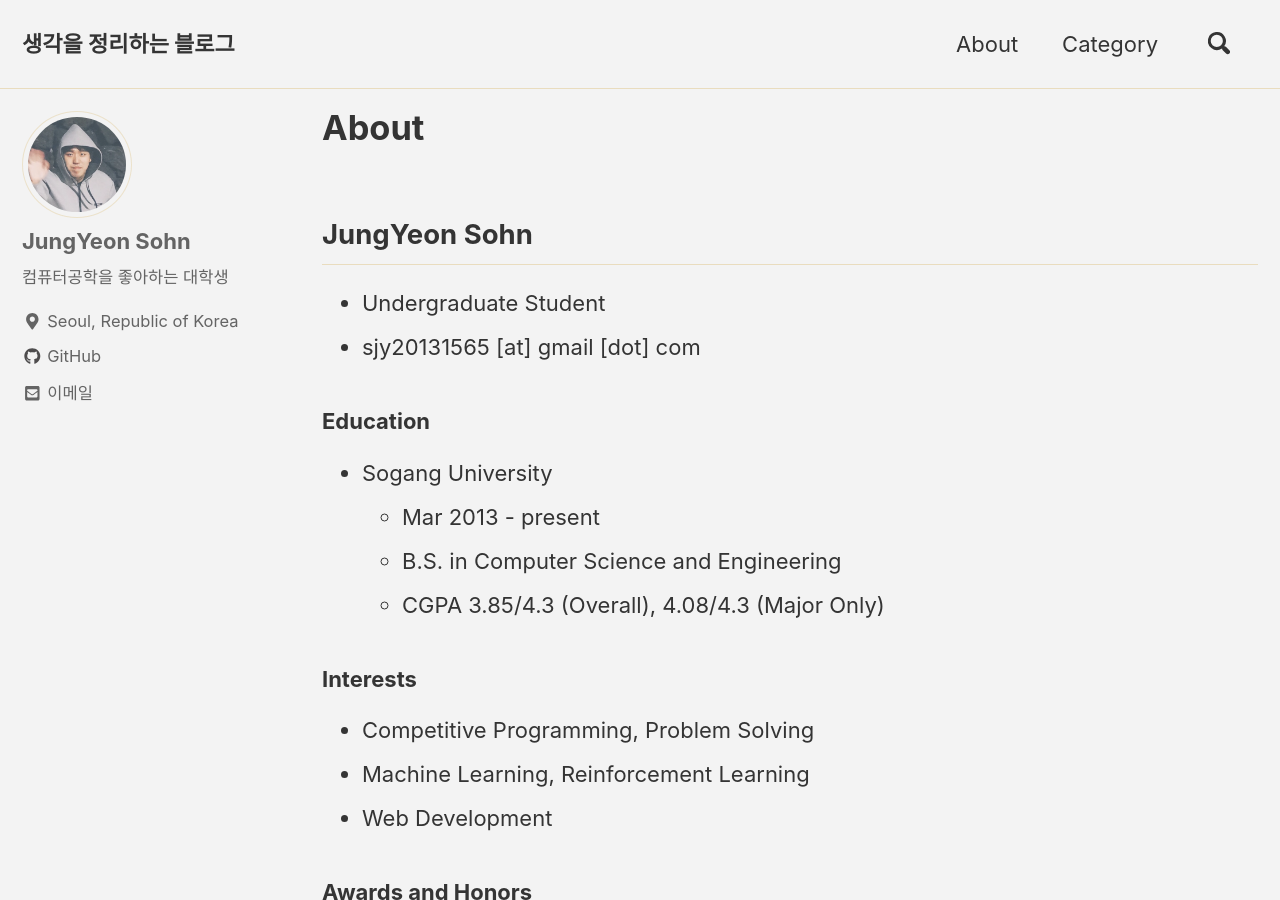
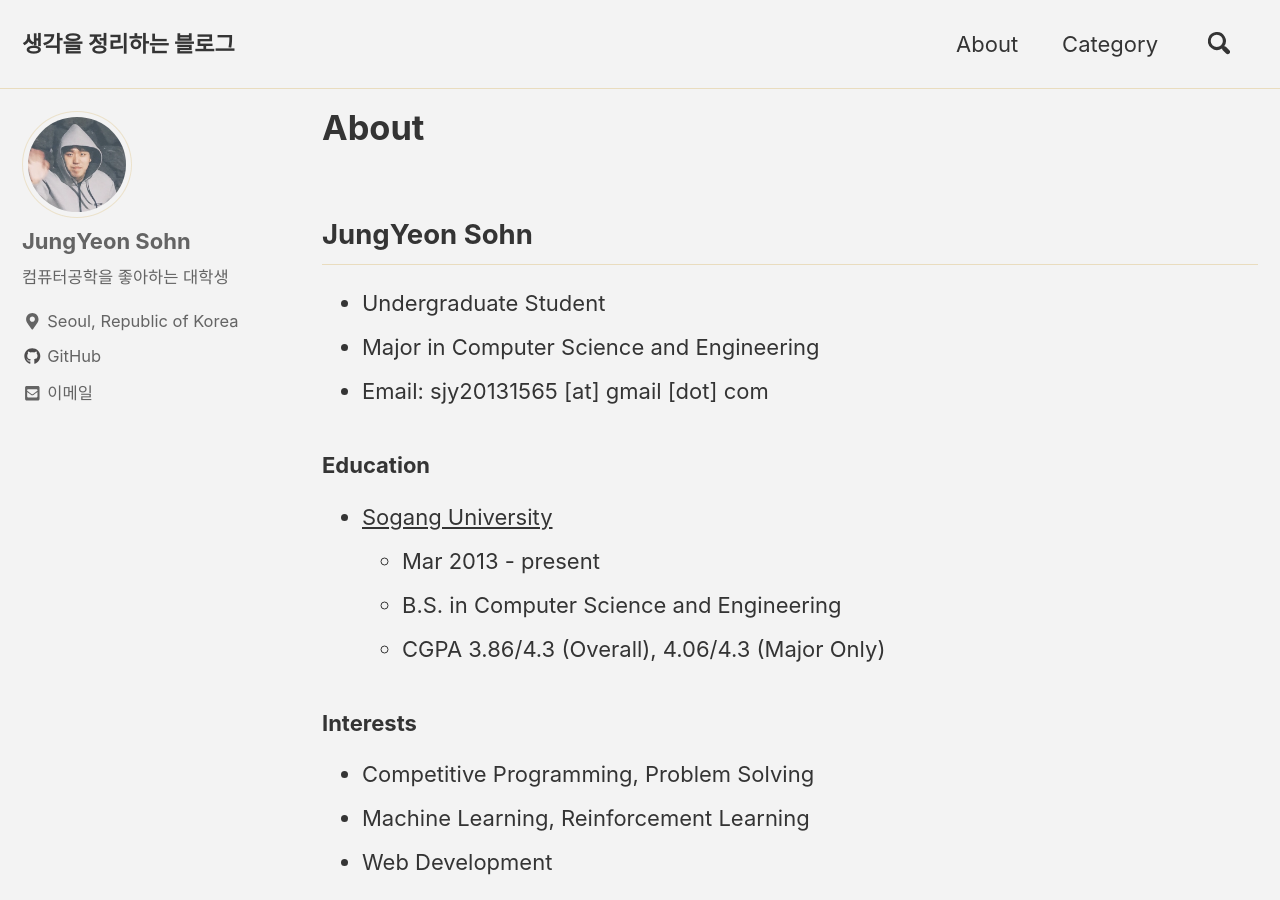
Before and after one commit to leesunkyu94/leesunkyu94.github.io, a Jekyll site: the page built from _pages/about.md, in a window 1280 px wide and 900 px high. Built offline with Jekyll 4.4.1, drawn with Linux system fonts in a browser that asks for light colours; cached includes are drawn as plain includes.

Commit message:
디렉토리 구조 변경

```diff
--- a/_pages/about.md
+++ b/_pages/about.md
@@ -9,14 +9,15 @@ author_profile: true
 ## JungYeon Sohn
 
 * Undergraduate Student
-* sjy20131565 [at] gmail [dot] com
+* Major in Computer Science and Engineering
+* Email: sjy20131565 [at] gmail [dot] com
 
 ### Education
 
-* Sogang University
+* [Sogang University](http://sogang.ac.kr)
     * Mar 2013 - present
     * B.S. in Computer Science and Engineering
-    * CGPA 3.85/4.3 (Overall), 4.08/4.3 (Major Only)
+    * CGPA 3.86/4.3 (Overall), 4.06/4.3 (Major Only)
 
 ### Interests
 * Competitive Programming, Problem Solving
```
Also changed, not shown: _posts/swm/2019-04-20-swm-1.md (renamed from _posts/2019-04-20-sw-maestro-1.md, +1 -1 lines), _posts/prologue/2019-03-14-prologue.md (renamed from _posts/2019-03-14-first-post.md), images/swm/1.png (renamed from assets/2019-04-20/1.png).
